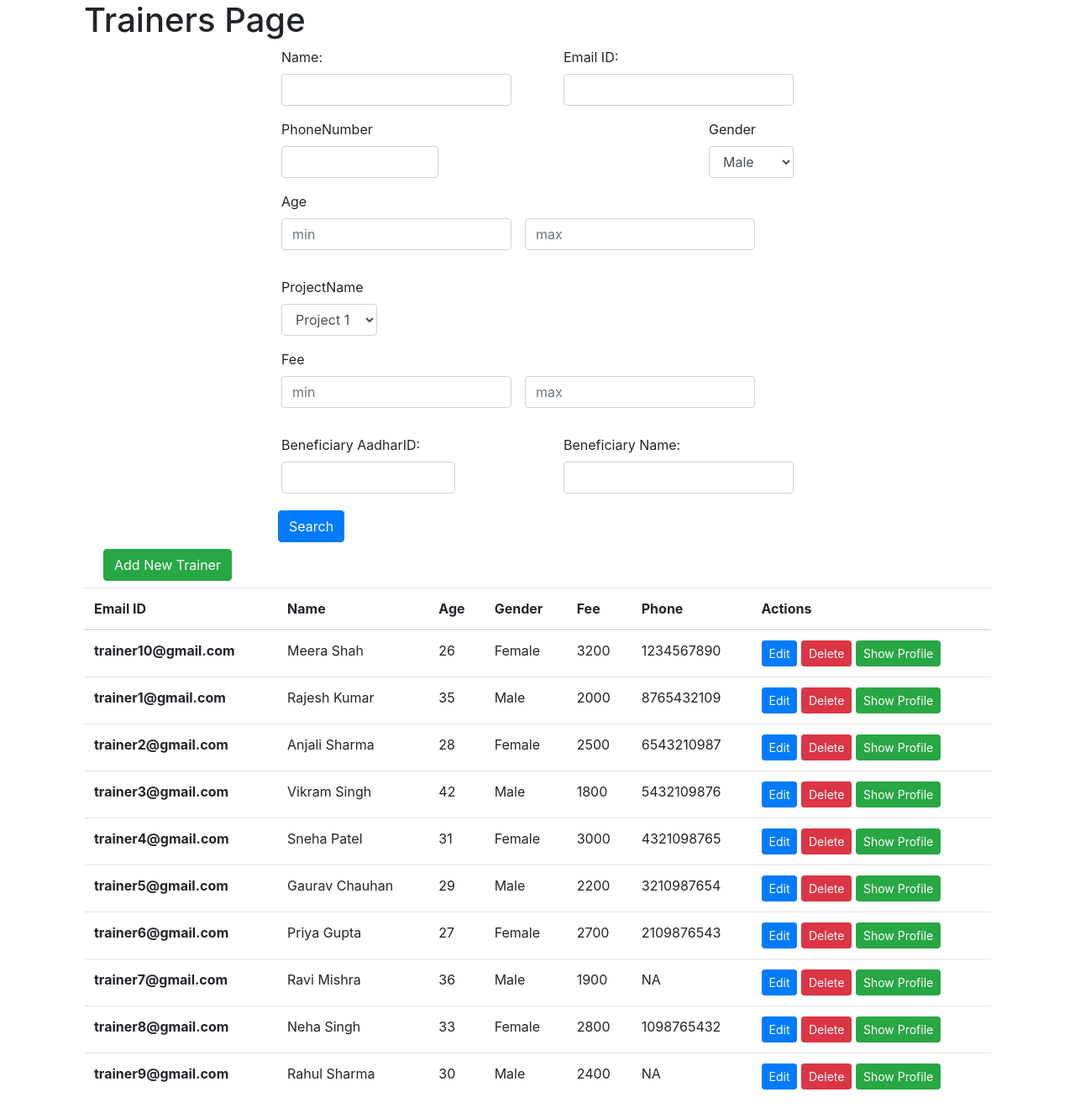
After one commit to chirag-25/Neev-webapplication, a Flask app: page /admin/trainers in a window 1280 px wide. The commit adds this page. Shown: the whole page at 84% size. Run offline with Flask 2, Linux system fonts and the light colour scheme; data comes from the database, SQL or seed files in the repository; some libraries are stand-ins or nearby versions.

Commit message:
Trainers done.

```diff
--- a/app/app.py
+++ b/app/app.py
@@ -205,7 +205,6 @@ def user():
             profile_details = updated_profile_details
 
         elif request.form['signal'] == 'add':
-
             aadhar = request.form['aadhar']
             name = request.form['name']
             dob = request.form['dob']
@@ -525,6 +524,128 @@ def projects():
             print("add new data")
     return render_template('admin/projects.html', project_details=project_details)
 
+@app.route("/admin/trainers", methods=['GET','POST'])
+def trainers():
+    cur = mysql.connection.cursor()
+    result_value = cur.execute("SELECT * FROM Trainers")
+
+    if result_value > 0:
+        userDetails = cur.fetchall()
+
+    profile_details = []
+    for user in userDetails:
+        # Trainers(email_id, fee, name, age, gender)
+        user_profile = {'email_id': user[0], 'fee': user[1], 'name': user[2], 'age': user[3], 'gender': user[4]}
+
+        extract_phone_query = f"SELECT phone_number FROM TrainerPhoneEntity WHERE email_id = \'{user[0]}\'"
+        extract_projects_query = f"SELECT event_name,start_date FROM trains WHERE email_id = \'{user[0]}\'"
+        extract_beneficiaries_list_query = f"SELECT name, aadhar_id FROM Beneficiary WHERE aadhar_id IN (SELECT aadhar_id FROM TrainerBeneficiary WHERE email_id = \'{user[0]}\')"
+
+        extract_phone_query = cur.execute(extract_phone_query)
+        extract_phone_query = cur.fetchall()
+        if len(extract_phone_query) > 0:
+            user_profile['phone_number'] = extract_phone_query[0][0]
+        else:
+            user_profile['phone_number'] = 'NA'
+
+        extract_projects_query = cur.execute(extract_projects_query)
+        extract_projects_query = cur.fetchall()
+        if len(extract_projects_query) > 0:
+            user_profile['projects'] = extract_projects_query
+        else:
+            user_profile['projects'] = ()
+
+        extract_beneficiaries_list_query = cur.execute(extract_beneficiaries_list_query)
+        extract_beneficiaries_list = cur.fetchall()
+        if len(extract_beneficiaries_list) > 0:
+            user_profile['beneficiaries'] = extract_beneficiaries_list
+        else:
+            user_profile['beneficiaries'] = ()
+
+        profile_details.append(user_profile)
+
+    # Generate projects list
+    projects_query = f"SELECT event_name FROM Projects"
+    projects_query = cur.execute(projects_query)
+    projects = cur.fetchall()
+
+    # Adding trainers (done)
+    if (request.method == 'POST'):
+        if request.form['signal'] == 'addUser':
+            print('add filled!@')
+            name = request.form['name']
+            email_id = request.form['email_id']
+            phoneNumber = request.form['phoneNumber']
+            gender = request.form['gender']
+            age = request.form['age']
+            fee = request.form['fee']
+
+            projectEventName = request.form['project_name']
+            project_start_year = request.form['project_year']
+
+            beneficiaryAadharId = request.form['beneficiaryAadharId']
+            beneficiaryName = request.form['beneficiaryName']
+
+            add_query = f"INSERT INTO Trainers (email_id, fee, name, age, gender) "
+            add_query = add_query + f"VALUES (\'{email_id}\', \'{fee}\', \'{name}\', \'{age}\', \'{gender}\')"
+            exec_query = cur.execute(add_query)
+            mysql.connection.commit()
+            print("Trainer added")
+
+            add_project_query = f"INSERT INTO trains (email_id, event_name, start_date) "
+            add_project_query = add_project_query + f"VALUES (\'{email_id}\', \"{projectEventName}\", (SELECT start_date FROM Projects WHERE event_name = \"{projectEventName}\" AND YEAR(start_date) = \'{project_start_year}\'))"
+            exec_query = cur.execute(add_project_query)
+            mysql.connection.commit()
+            print("Trainer added to project")
+
+            if beneficiaryAadharId != '':
+                # Insert intoTrainerBeneficiary
+                add_beneficiary_query = f"INSERT INTO TrainerBeneficiary (email_id, aadhar_id) "
+                add_beneficiary_query = add_beneficiary_query + f"VALUES (\'{email_id}\', \'{beneficiaryAadharId}\');"
+                exec_query = cur.execute(add_project_query)
+                mysql.connection.commit()
+
+            return redirect('/admin/trainers')
+
+        # editing trainers (done)
+        elif request.form['signal'] == 'editUser':
+            name = request.form['name']
+            email_id = request.form['email_id']
+            phoneNumber = request.form['phoneNumber']
+            gender = request.form['gender']
+            age = request.form['age']
+            fee = request.form['fee']
+            projectEventName = request.form['projectEventName']
+            beneficiaryAadharId = request.form['beneficiaryAadharId']
+            beneficiaryName = request.form['beneficiaryName']
+
+            # updated based on email_id
+            edit_query = f"UPDATE Trainers "
+            edit_query = edit_query + f"SET email_id = \'{email_id}\', fee = \'{fee}\', name = \'{name}\', age = \'{age}\', gender = \'{gender}\'"
+            edit_query = edit_query + f"WHERE email_id = \'{email_id}\';"
+            print(edit_query)
+
+            exec_query = cur.execute(edit_query)
+            mysql.connection.commit()
+            return redirect('/admin/trainers')
+            print("edit")
+
+        # delete the trainer (done)
+        elif request.form['signal'] == 'delete':
+            print("delete filled!")
+            email_id = request.form['email_id']
+
+            # delete operation considering event_name and start_date
+            delete_query = f"DELETE FROM Trainers WHERE email_id = \'{email_id}\';"
+
+            print(delete_query)
+
+            exec_query = cur.execute(delete_query)
+            mysql.connection.commit()
+            return redirect('/admin/trainers')
+
+
+    return render_template("admin/trainers.html", profile_details=profile_details, projects=projects)
 
 
 ### Add new user
--- /dev/null
+++ b/app/templates/admin/trainers.html
@@ -0,0 +1,469 @@
+{% extends 'layout.html'%}
+{% block content %}
+<div class="container">
+    <!-- Trainers-{EmailId}, Name, Fee, Gender, Age
+        PhoneTrainer- {PhoneNumber, EmailId}
+        Beneficiary-{AadhaarId}, Name, DOB, Gender, Marital Status, Education, Photo, Employed
+        Projects- {EventName, StartDate}, Types, Budget, NoOfParticipants, Duration, Collection, PhotoLinks, TotalExpense -->
+
+    <h1>Trainers Page</h1>
+    <div class="container" style="width:60%">
+        <form name="searchForm" >
+          <div class="d-flex flex-wrap m-1 justify-content-between">
+            <input type="hidden" name="signal" value="search">
+          <div class="form-group">
+            <label for="name" >Name:</label>
+            <input type="text" class="form-control" id="name" name="name">
+          </div>
+          <div class="form-group">
+            <label for="id">Email ID:</label>
+            <input type="text" class="form-control" id="id" name="email_id">
+          </div>
+          <div class="form-group">
+            <label for="phoneNumber">PhoneNumber</label>
+            <input type="number" class="form-control" id="phoneNumber" name="phoneNumber" min="1000000000" max="9999999999">
+          </div>
+          <div class="form-group">
+            <label for="genderSelect">Gender</label>
+            <select class="form-control" id="genderSelect" name="gender">
+              <option value="Male">Male</option>
+              <option value="Female">Female</option>
+              <option value="other">Other</option>
+            </select>
+          </div>
+
+          <div class="form-group align-items-center">
+            <label >Age</label>
+            <div class="form-group d-flex">
+              <input type="number" class="form-control mr-3" id="min_age" name="min_age" max="200" placeholder="min">
+              <input type="number" class="form-control" id="max_age" name="max_age" max="200" placeholder="max">
+            </div>
+
+          </div>
+
+          <div class="form-group">
+            <label for="projectName">ProjectName</label>
+            <select class="form-control" id="projectName" name="projectEventName">
+              <option value="Project 1">Project 1</option>
+              <option value="Project 2">Project 2</option>
+
+            </select>
+          </div>
+
+          <!-- <div class="form-group">
+            <label for="projectStartDate">ProjectDate:</label>
+            <input type="date" class="form-control" id="projectStartDate" name="projectStartDate">
+          </div> -->
+
+          <div class="form-group align-items-center">
+            <label >Fee</label>
+            <div class="form-group d-flex">
+            <input type="number" class="form-control mr-3" id="min_fee" name="min_fee" min="0" placeholder="min">
+            <input type="number" class="form-control" id="max_fee" name="max_fee" min="0" placeholder="max">
+            </div>
+          </div>
+
+
+
+          <div class="form-group">
+            <label for="beneficiaryAadharId">Beneficiary AadharID:</label>
+            <input type="number" class="form-control" id="beneficiaryAadharId" name="beneficiaryAadharId" min="100000000000" max="999999999999">
+          </div>
+
+          <div class="form-group">
+            <label for="beneficiaryName" >Beneficiary Name:</label>
+            <input type="text" class="form-control" id="beneficiaryName" name="beneficiaryName">
+          </div>
+
+
+          </div>
+
+          <div >
+            <button type="submit"  class="btn btn-primary" onclick="" value="">Search</button>
+          </div>
+        </form>
+
+      </div>
+
+
+          <div class="container">
+            <button type="button" class="btn btn-success m-2" data-toggle="modal" data-target="#addModal" onclick="">Add New Trainer</button>
+
+          </div>
+
+   <table class="table">
+
+     <thead>
+    <tr>
+      <th scope="col">Email ID </th>
+      <th scope="col">Name</th>
+      <th scope="col">Age </th>
+      <th scope="col">Gender </th>
+      <th scope="col">Fee</th>
+      <th scope="col">Phone</th>
+      <th scope="col">Actions</th>
+    </tr>
+  </thead>
+  <!-- dummy data -->
+  <tbody>
+{%for user in profile_details%}
+    <tr>
+      <th scope="row" headers="email_id">{{user['email_id']}}</th>
+      <td  headers="name">{{user['name']}}</td>
+      <td  headers="age">{{user['age']}}</td>
+      <td headers="gender">{{user['gender']}}</td>
+      <td headers="fee">{{user['fee']}}</td>
+      <td headers="phoneNumber">{{user['phone_number']}}</td>
+        <td headers="projects" style="display:none;">
+                  <table class="table">
+                        <thead>
+                          <tr>
+                            <th scope="col">Sr: No</th>
+                            <th scope="col">Event/Project</th>
+                            <th scope="col">Start Date</th>
+                          </tr>
+                        </thead>
+                        <tbody id="profile_table_body">
+
+                              {% for project in user['projects'] %}
+                                  <tr>
+                                    <th scope="row">{{ loop.index }}</th>
+                                    <td>{{project[0]}}</td>
+                                    <td>{{project[1]}}</td>
+                                  </tr>
+                              {% endfor %}
+                        </tbody>
+                  </table>
+        </td>
+
+        <td headers="beneficiaries" style="display:none;">
+                  <table class="table">
+                        <thead>
+                          <tr>
+                            <th scope="col">Sr: No</th>
+                            <th scope="col">Name</th>
+                            <th scope="col">Aadhar ID</th>
+                          </tr>
+                        </thead>
+                        <tbody id="profile_table_body">
+
+                              {% for beneficiary in user['beneficiaries'] %}
+                                  <tr>
+                                    <th scope="row">{{ loop.index }}</th>
+                                    <td>{{beneficiary[0]}}</td>
+                                    <td>{{beneficiary[1]}}</td>
+                                  </tr>
+                              {% endfor %}
+                        </tbody>
+                  </table>
+        </td>
+
+      <td>
+        <button type="button" class="btn btn-primary btn-sm" data-toggle="modal" data-target="#editModal" onclick="edit(this)">Edit</button>
+        <button type="button" class="btn btn-danger btn-sm" data-toggle="modal" data-target="#deleteModal" onclick="delete_user(this)">Delete</button>
+        <button type="button" class="btn btn-success btn-sm" data-toggle="modal" data-target="#profileModal" onclick="show_details(this)">Show Profile</button>
+      </td>
+    </tr>
+    {%endfor%}
+
+  </tbody>
+</table>
+
+
+<!-- edit modal  -->
+<div class="modal fade" id="editModal" tabindex="-1" role="dialog" aria-labelledby="editModalLabel" aria-hidden="true">
+    <div class="modal-dialog" role="document">
+      <div class="modal-content">
+        <div class="modal-header">
+          <h5 class="modal-title" id="editModalLabel">Edit User</h5>
+          <button type="button" class="close" data-dismiss="modal" aria-label="Close">
+            <span aria-hidden="true">&times;</span>
+          </button>
+        </div>
+        <div class="modal-body">
+          <form name="editedDetails" method="POST">
+
+            <input type="hidden"  value="editUser" name="signal">
+
+            <div class="form-group">
+                <label for="name_edit" >Name:</label>
+                <input type="text" class="form-control" id="name_edit" name="name" required>
+              </div>
+              <div class="form-group">
+                <label for="email_id_edit">Email ID:</label>
+                <input type="text" class="form-control" id="email_id_edit" name="email_id" required readonly>
+              </div>
+              <div class="form-group">
+                <label for="phoneNumber_edit">PhoneNumber</label>
+                <input type="number" class="form-control" id="phoneNumber_edit" name="phoneNumber" min="1000000000" max="9999999999">
+              </div>
+              <div class="form-group">
+                <label for="genderSelect_edit">Gender</label>
+                <select class="form-control" id="genderSelect_edit" name="gender">
+                  <option value="Male">Male</option>
+                  <option value="Female">Female</option>
+                  <option value="other">Other</option>
+                </select>
+              </div>
+              <div class="form-group">
+                <label for="age_edit">Age:</label>
+                <input type="number" class="form-control" id="age_edit" name="age" max="200">
+              </div>
+
+
+
+              <div class="form-group">
+                <label for="fee_edit">Fee</label>
+                <input type="number" class="form-control" id="fee_edit" name="fee" min="0">
+              </div>
+
+              <div class="form-group">
+                <!-- project and year -->
+                <div class="form-group d-flex flex-row justify-content-between align-items-center" style="width: 100%">
+                    <label for="project_name">Project</label>
+                    <select class="form-control mx-4" id="project_name" name="project_name" placeholder="Project Name">
+                        {% for project in projects %}
+                        <option value="{{project[0]}}">{{project[0]}}</option>
+                        {% endfor %}
+                    </select>
+                    <input type="number" class="form-control" id="project_year" name="project_year" placeholder="Year" min="2008" />
+                </div>
+              </div>
+
+              <!-- <div class="form-group">
+                <label for="projectStartDate">ProjectDate:</label>
+                <input type="date" class="form-control" id="projectStartDate" name="projectStartDate">
+              </div> -->
+
+              <div class="form-group">
+                <label for="beneficiaryAadharId_edit">Beneficiary AadharID:</label>
+                <input type="number" class="form-control" id="beneficiaryAadharId_edit" name="beneficiaryAadharId" min="100000000000" max="999999999999">
+              </div>
+
+              <div class="form-group">
+                <label for="beneficiaryName_edit" >Beneficiary Name:</label>
+                <input type="text" class="form-control" id="beneficiaryName_edit" name="beneficiaryName">
+              </div>
+
+              <div class="modal-footer">
+                <button type="button" class="btn btn-secondary" data-dismiss="modal">Cancel</button>
+                <input type="submit" class="btn btn-primary" id="saveChangesButton" value="Save Changes">
+              </div>
+          </form>
+        </div>
+
+      </div>
+    </div>
+  </div>
+
+
+<!-- add modal -->
+
+<div class="modal fade" id="addModal" tabindex="-1" role="dialog" aria-labelledby="editModalLabel" aria-hidden="true">
+  <div class="modal-dialog" role="document">
+    <div class="modal-content">
+      <div class="modal-header">
+        <h5 class="modal-title" id="editModalLabel">Add New Trainer</h5>
+        <button type="button" class="close" data-dismiss="modal" aria-label="Close">
+          <span aria-hidden="true">&times;</span>
+        </button>
+      </div>
+      <div class="modal-body">
+        <form name="addDetails" method="POST">
+          <input type="hidden" name="signal" value="addUser">
+          <div class="form-group">
+            <label for="name_add" >Name:</label>
+            <input type="text" class="form-control" id="name_add" name="name" required>
+          </div>
+          <div class="form-group">
+            <label for="email_id_add">Email ID:</label>
+            <input type="text" class="form-control" id="email_id_add" name="email_id" required>
+          </div>
+          <div class="form-group">
+            <label for="phoneNumber_add">PhoneNumber</label>
+            <input type="number" class="form-control" id="phoneNumber_add" name="phoneNumber" min="1000000000" max="9999999999">
+          </div>
+          <div class="form-group">
+            <label for="genderSelect_add">Gender</label>
+            <select class="form-control" id="genderSelect_add" name="gender">
+              <option value="Male">Male</option>
+              <option value="Female">Female</option>
+              <option value="other">Other</option>
+            </select>
+          </div>
+          <div class="form-group">
+            <label for="age_add">Age:</label>
+            <input type="number" class="form-control" id="age_add" name="age" max="200">
+          </div>
+
+          <div class="form-group">
+            <label for="fee_add">Fee</label>
+            <input type="number" class="form-control" id="fee_add" name="fee" min="0">
+          </div>
+
+          <div class="form-group">
+            <!-- project and year -->
+                <div class="form-group d-flex flex-row justify-content-between align-items-center" style="width: 100%">
+                    <label for="project_name">Project</label>
+                    <select class="form-control mx-4" id="project_name" name="project_name" placeholder="Project Name">
+                        {% for project in projects %}
+                        <option value="{{project[0]}}">{{project[0]}}</option>
+                        {% endfor %}
+                    </select>
+                    <input type="number" class="form-control" id="project_year" name="project_year" placeholder="Year" min="2008" />
+                </div>
+          </div>
+
+          <!-- <div class="form-group">
+            <label for="projectStartDate">ProjectDate:</label>
+            <input type="date" class="form-control" id="projectStartDate" name="projectStartDate">
+          </div> -->
+
+          <div class="form-group">
+            <label for="beneficiaryAadharId_add">Beneficiary AadharID:</label>
+            <input type="number" class="form-control" id="beneficiaryAadharId_add" name="beneficiaryAadharId" min="100000000000" max="999999999999">
+          </div>
+
+          <div class="form-group">
+            <label for="beneficiaryName_add" >Beneficiary Name:</label>
+            <input type="text" class="form-control" id="beneficiaryName_add" name="beneficiaryName">
+          </div>
+
+            <div class="modal-footer">
+              <button type="button" class="btn btn-secondary" data-dismiss="modal">Cancel</button>
+              <input type="submit" class="btn btn-primary" id="saveChangesButton" value="Add User">
+            </div>
+
+        </form>
+      </div>
+
+    </div>
+  </div>
+</div>
+
+
+
+
+<!-- delete modal  -->
+
+<div class="modal fade" id="deleteModal" tabindex="-1" role="dialog" aria-labelledby="deleteModalLabel" aria-hidden="true">
+    <div class="modal-dialog" role="document">
+      <div class="modal-content">
+        <div class="modal-header">
+          <h5 class="modal-title" id="deleteModalLabel">Delete User</h5>
+          <button type="button" class="close" data-dismiss="modal" aria-label="Close">
+            <span aria-hidden="true">&times;</span>
+          </button>
+        </div>
+        <div class="modal-body">
+          Are you sure you want to delete this trainer?
+        </div>
+        <div class="modal-footer">
+          <form name="deleteForm" method="POST">
+                <div class="form-group">
+                    <input type="hidden" name="signal" value="delete">
+                    <label for="email_id">Email ID</label>
+                    <input type="text" class="form-control" id="email_id_edit" name="email_id" readonly>
+                    <button type="button" class="btn btn-secondary" data-dismiss="modal">Cancel</button>
+                    <button type="submit" class="btn btn-danger" id="deleteButton">Delete</button>
+                </div>
+            </form>
+        </div>
+      </div>
+    </div>
+  </div>
+
+<!-- profile modal -->
+
+  <div class="modal fade" id="profileModal" tabindex="-1" role="dialog" aria-labelledby="profileModalLabel" aria-hidden="true">
+    <div class="modal-dialog" role="document">
+      <div class="modal-content">
+        <div class="modal-header">
+          <h5 class="modal-title" id="profileModalLabel">Profile</h5>
+          <button type="button" class="close" data-dismiss="modal" aria-label="Close">
+            <span aria-hidden="true">&times;</span>
+          </button>
+        </div>
+        <div class="modal-body">
+
+          <div class="row">
+
+            <div class="col-md-8">
+
+              <h3 id="profile_name">Ronaldo</h3>
+              <p id="profile_email_id">Email: example@example.com</p>
+              <p id="profile_phoneNumber">Phone: 1234567890</p>
+              <p id="profile_gender">Gender: Male</p>
+              <p id="profile_age">Age: 20</p>
+              <p id="fee">Fee: 134234</p>
+
+              <h4>Projects Trained</h4>
+                <div id="profile_projects"></div>
+
+              <h4>Beneficiaries </h4>
+                <div id="profile_beneficiaries"></div>
+
+            </div>
+            <!-- <div class="col-md-4">
+              <img src="https://via.placeholder.com/150" class="img-fluid">
+            </div> -->
+          </div>
+        </div>
+        <div class="modal-footer">
+          <button type="button" class="btn btn-secondary" data-dismiss="modal">Close</button>
+        </div>
+      </div>
+    </div>
+  </div>
+
+</div>
+<script>
+function edit(e) {
+        let p = e.parentNode.parentNode;
+        let email_id = p.querySelector("th[headers='email_id']").innerHTML;
+        let name = p.querySelector('td[headers="name"]').innerHTML;
+        let age = p.querySelector('td[headers="age"]').innerHTML;
+        let gender = p.querySelector('td[headers="gender"]').innerHTML;
+        let fee = p.querySelector('td[headers="fee"]').innerHTML;
+        let phoneNumber = p.querySelector('td[headers="phoneNumber"]').innerHTML;
+
+        let form = document.querySelector("form[name='editedDetails']");
+
+        form.querySelector("input[name='email_id']").value = email_id;
+        form.querySelector("input[name='name']").value = name;
+        form.querySelector("input[name='age']").value = age;
+        form.querySelector("select[name='gender']").value = gender;
+        form.querySelector("input[name='fee']").value = fee;
+        form.querySelector("input[name='phoneNumber']").value = phoneNumber;
+      }
+
+      function delete_user(e) {
+        let p = e.parentNode.parentNode;
+        let email_id = p.querySelector('th[headers="email_id"]').innerHTML;
+        let form = document.querySelector("form[name='deleteForm']");
+
+        form.querySelector("input[name='email_id']").value = email_id;
+      }
+
+    function show_details(e) {
+        let p = e.parentNode.parentNode;
+        let email_id = p.querySelector("th[headers='email_id']").innerHTML;
+        let name = p.querySelector('td[headers="name"]').innerHTML;
+        let age = p.querySelector('td[headers="age"]').innerHTML;
+        let gender = p.querySelector('td[headers="gender"]').innerHTML;
+        let fee = p.querySelector('td[headers="fee"]').innerHTML;
+        let phoneNumber = p.querySelector('td[headers="phoneNumber"]').innerHTML;
+        let projects = p.querySelector('td[headers="projects"]').innerHTML;
+        let beneficiaries = p.querySelector('td[headers="beneficiaries"]').innerHTML;
+
+        document.querySelector("#profile_name").textContent = name;
+        document.querySelector("#profile_email_id").textContent = "Email: " + email_id;
+        document.querySelector("#profile_phoneNumber").textContent = "Phone: " + phoneNumber;
+        document.querySelector("#profile_gender").textContent = "Gender: " + gender;
+        document.querySelector("#profile_age").textContent = "Age: " + age;
+        document.querySelector("#fee").textContent = "Fee: " + fee;
+        document.querySelector("#profile_projects").innerHTML = projects;
+        document.querySelector("#profile_beneficiaries").innerHTML = beneficiaries;
+      }
+</script>
+{% endblock content %}
```
Also changed, not shown: app/templates/admin/volunteers.html (+0 -20 lines).
